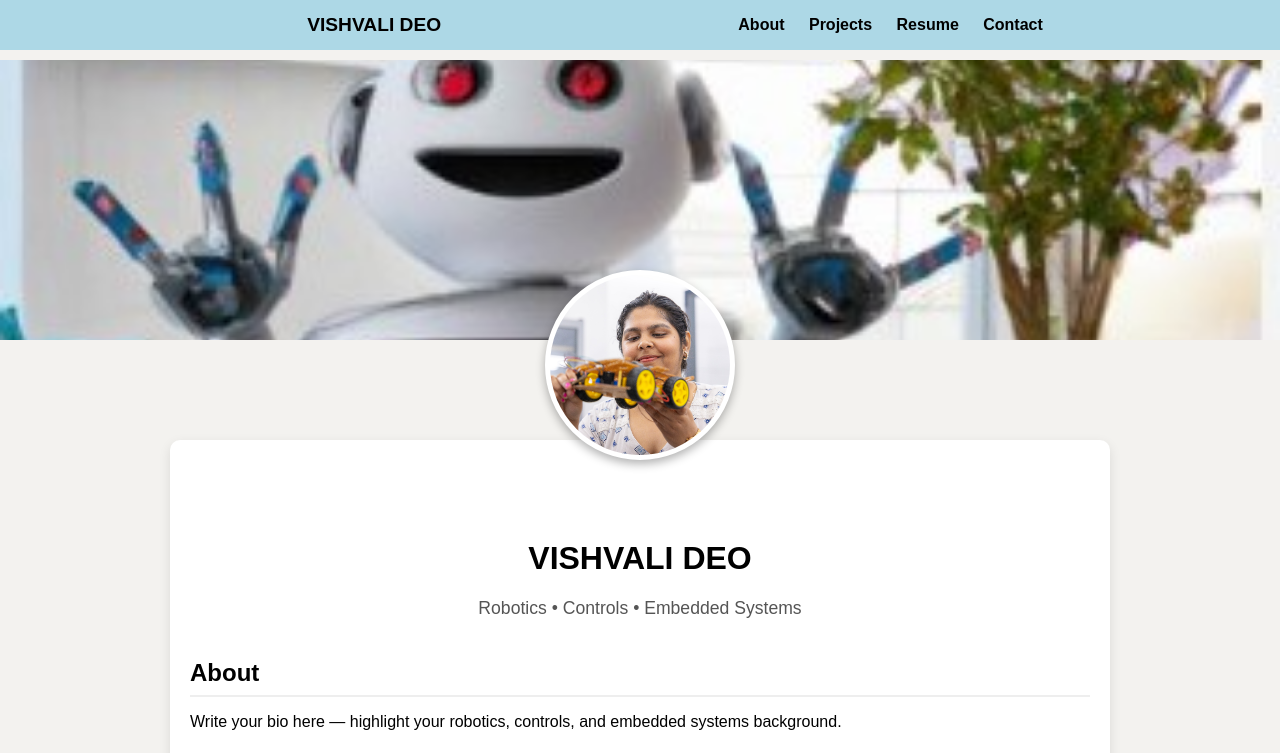
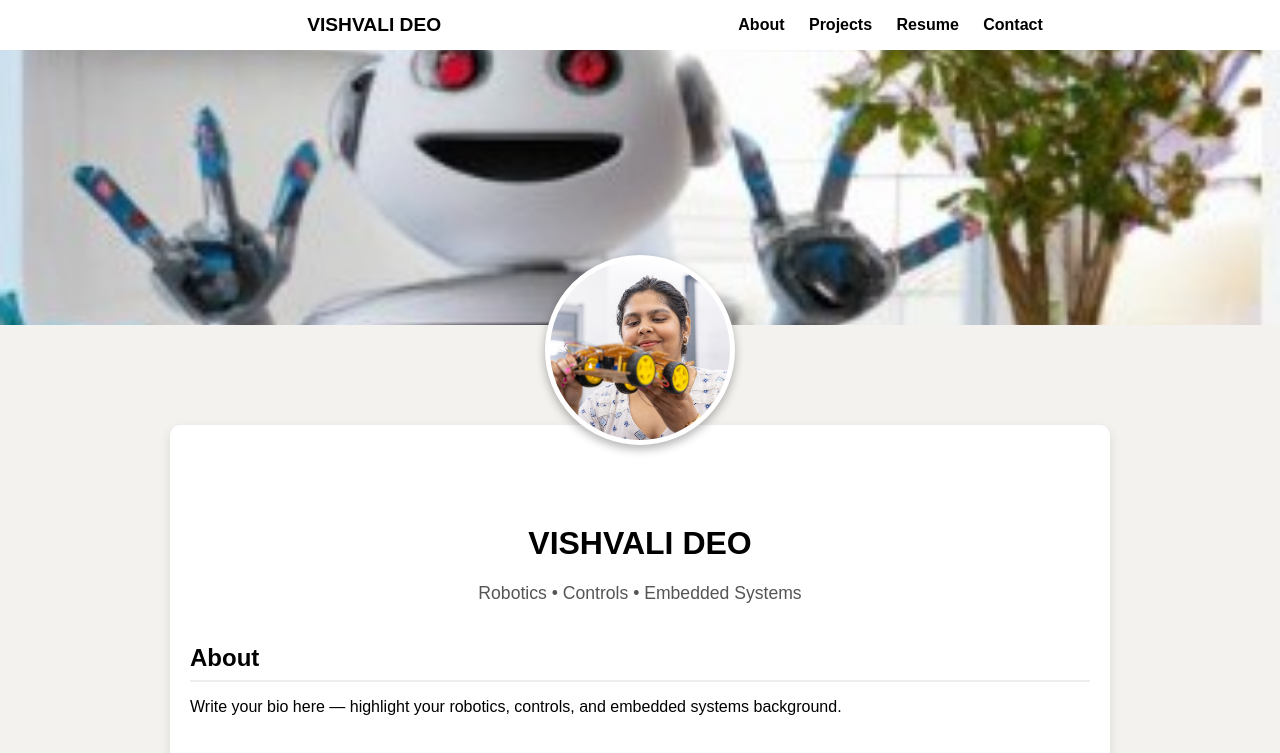
Before and after one commit to vishvalideo30/vishvalideo30.github.io, a plain HTML site: page index.html in a window 1280 px wide. Shown: the top 753 px of the page. Drawn offline with Linux system fonts and the light colour scheme.

Commit message:
Update index.html

```diff
--- a/index.html
+++ b/index.html
@@ -16,7 +16,7 @@
       position: fixed;
       top: 0;
       width: 100%;
-      background: #ADD8E6;
+      background: #ffffff;
       display: flex;
       justify-content: space-evenly;
       align-items: center;
@@ -43,7 +43,7 @@
 
     /* Banner */
     .banner {
-      margin-top: 60px; /* offset for fixed navbar */
+      margin-top: 45px; /* offset for fixed navbar */
       position: relative;
       width: 100%;
       height: 280px;
```
